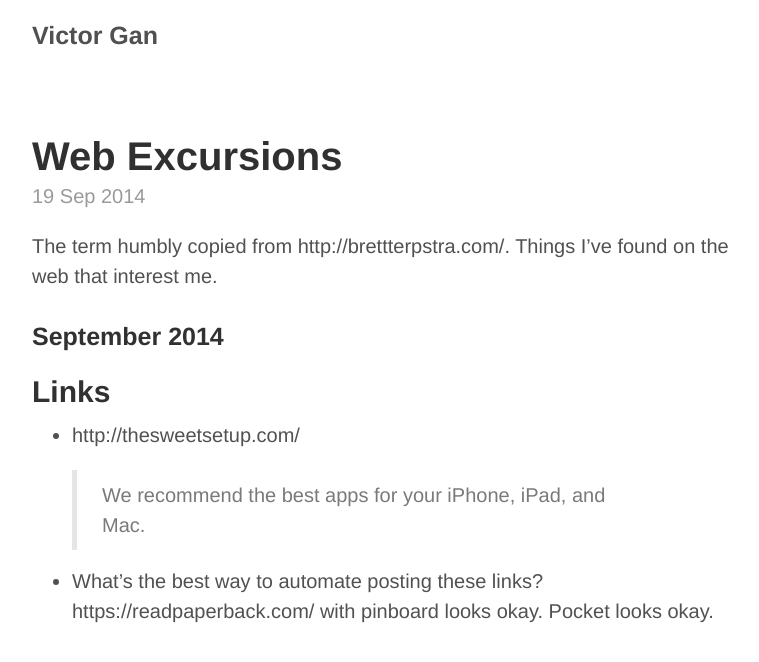
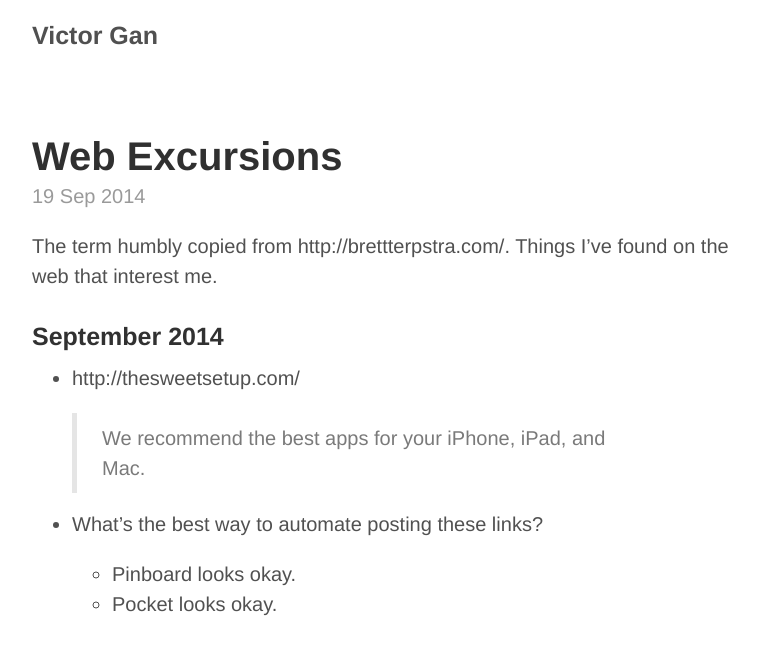
Before and after one commit to victorgan/victorgan.github.io, a Jekyll site: the page built from _posts/2014-09-19-web-excursions.md, in a window 1280 px wide. Shown: the top 662 px of the page, without its empty margins (248-1007 px from the left). Built offline with Jekyll 4.4.1, drawn with Linux system fonts in a browser that asks for light colours; comment, search, counter and statistics services are not loaded.

Commit message:
article updates

```diff
--- a/_posts/2014-09-19-web-excursions.md
+++ b/_posts/2014-09-19-web-excursions.md
@@ -8,11 +8,11 @@ web that interest me.
 
 ### September 2014
 
-## Links
-
 -   http://thesweetsetup.com/
 
     > We recommend the best apps for your iPhone, iPad, and Mac.
 
 -   What's the best way to automate posting these links?
-    https://readpaperback.com/ with pinboard looks okay. Pocket looks okay.
+
+    - Pinboard looks okay.
+    - Pocket looks okay.
```
Also changed, not shown: _posts/2014-09-16-things-i-dislike.md (renamed from _posts/2014-09-19-things-i-dislike.md, +1 -1 lines), _posts/2014-09-16-things-i-like.md (added, +10 -0 lines), _posts/2014-09-16-things-i-want.md (added, +8 -0 lines), _posts/2014-09-19-future-technology.md (deleted, +0 -9 lines).
